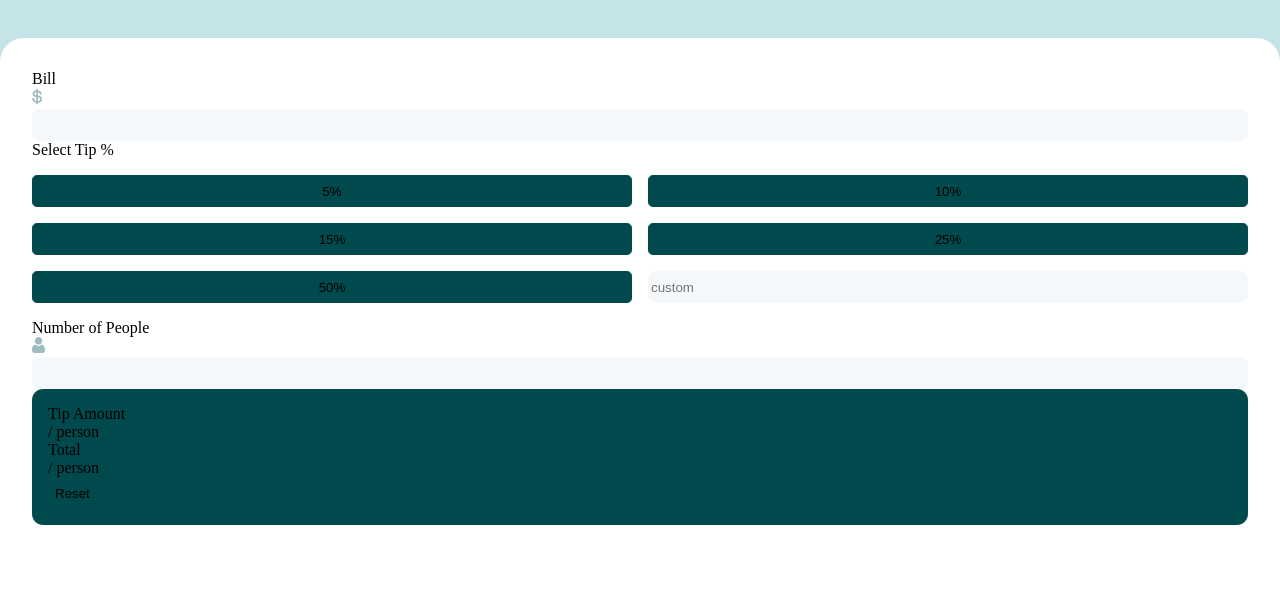
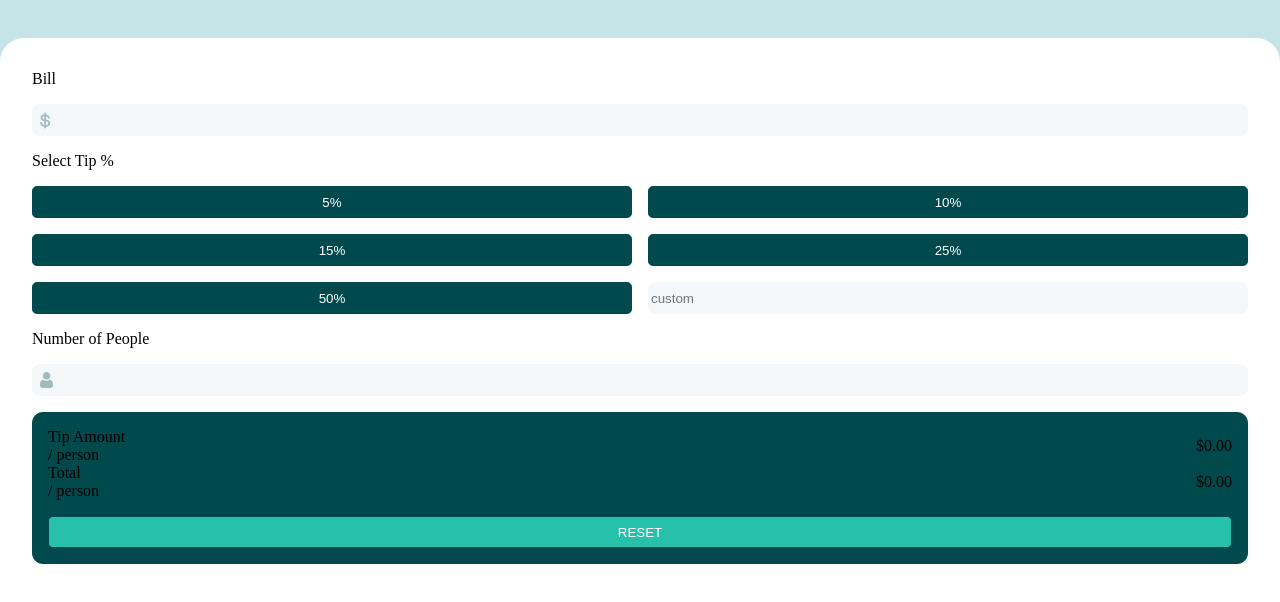
Before and after one commit to abdiabduljebar16-ship-it/tip-calculator-app, a plain HTML site: page index.html in a window 1280 px wide. Shown: the part 98-700 px from the top of the page. Drawn offline with Linux system fonts and the light colour scheme.

Commit message:
Refactor input containers and enhance display styles for better layout

```diff
--- a/index.html
+++ b/index.html
@@ -18,7 +18,7 @@
     </div>
     <form action="">
       <label for="bill">Bill</label>
-      <div>
+      <div class="inputBill">
         <img src="images/icon-dollar.svg" alt="dolor sign" />
         <input type="number" id="bill" required />
       </div>
@@ -33,7 +33,7 @@
       </div>
 
       <label for="people">Number of People</label>
-      <div>
+      <div class="inputPerson">
         <img src="images/icon-person.svg" alt="" />
         <input type="number" id="people" />
       </div>
@@ -44,16 +44,16 @@
             Tip Amount <br />
             <span>/ person</span>
           </p>
-          <p class="tipAmount"></p>
+          <p class="tipAmount">$0.00</p>
         </div>
         <div class="totalAmountContainer">
           <p>
             Total <br />
             <span>/ person</span>
           </p>
-          <p class="total"></p>
+          <p class="total">$0.00</p>
         </div>
-        <button type="reset">Reset</button>
+        <button type="reset" class="reset">RESET</button>
       </div>
     </form>
   </body>
--- a/style.css
+++ b/style.css
@@ -35,19 +35,40 @@ input {
     height: 2rem;
 }
 .tipContainer {
-  display: grid;
-  grid-template-columns: repeat(2, 1fr);
-  gap: 1rem;
-  margin: 1rem 0;
+    display: grid;
+    grid-template-columns: repeat(2, 1fr);
+    gap: 1rem;
+    margin: 1rem 0;
 }
 button {
     height: 2rem;
     background-color: var(--color-primary);
     border: 1px solid var(--color-primary);
     border-radius: 0.3rem;
+    color: var(--color-white);
 }
 .displayContainer {
     background-color: var(--color-primary);
-    padding: 1rem;
+    padding: 1rem 1rem 0rem 1rem;
     border-radius: 0.7rem;
 }
+.inputBill , .inputPerson {
+    position: relative;
+    margin: 1rem 0;
+}
+.inputBill img , .inputPerson img {
+    position: absolute;
+    top: 8px;
+    left: 8px;
+}
+.reset {
+    background-color: var(--color-secondary);
+    width: 100%;
+    margin: 1rem 0;
+}
+.totalAmountContainer , .tipAmaountContainer {
+    display: flex;
+    display: flex;
+    justify-content: space-between;
+    align-items: center;
+}
```
